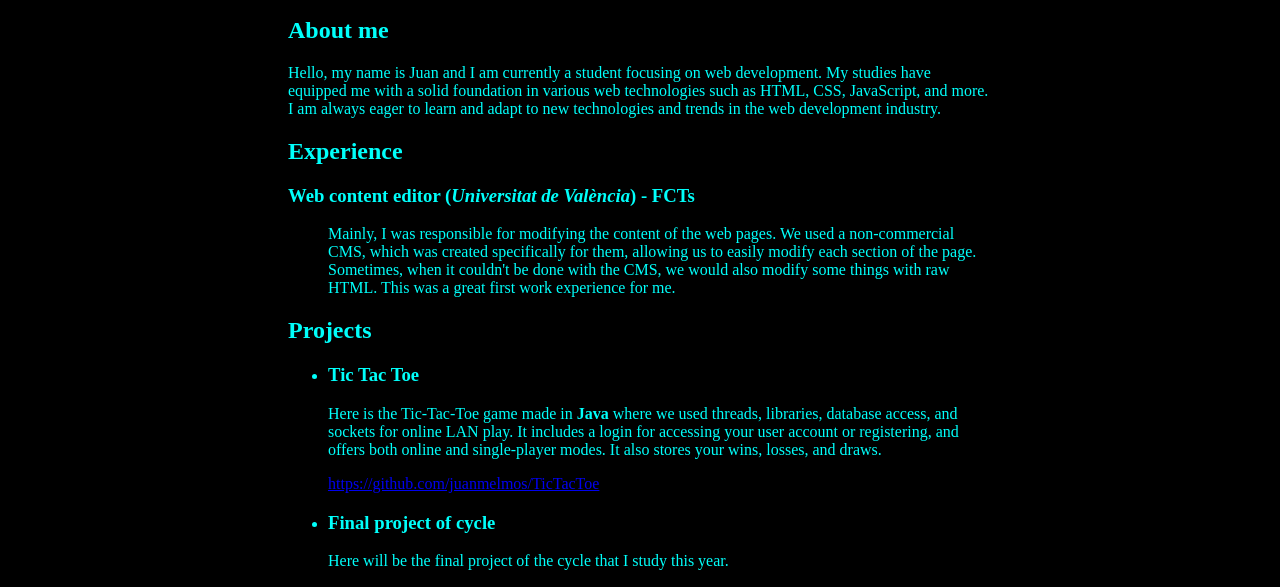
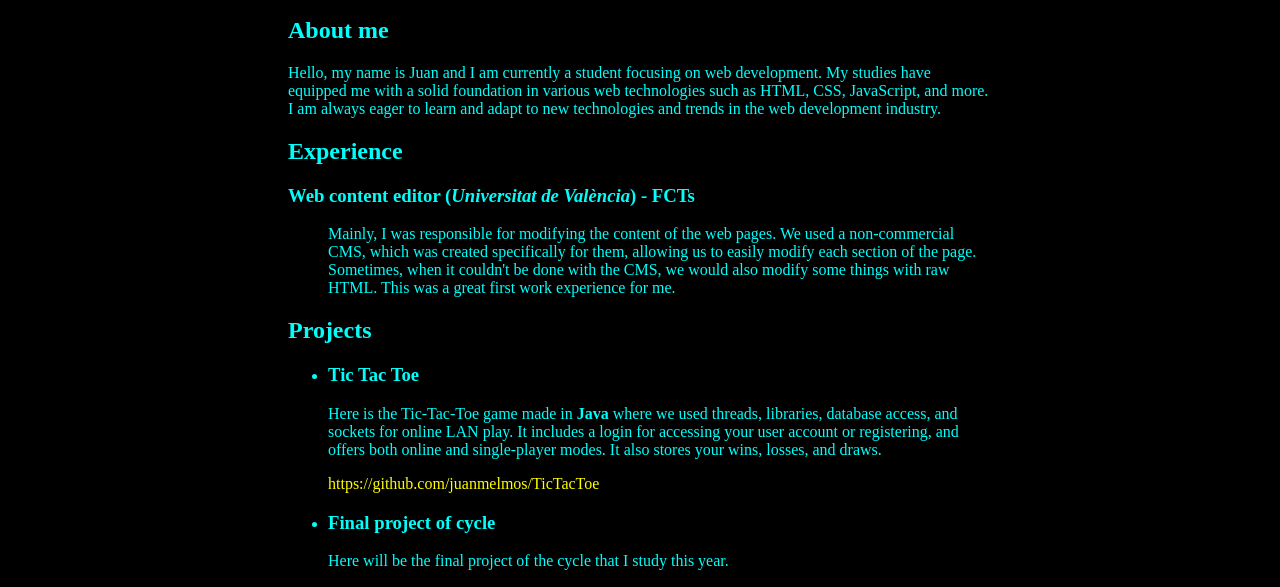
Before and after one commit to juanmelmos/juanmelmos.github.io, a plain HTML site: page index.html in a window 1280 px wide. Shown: the part 331-918 px from the top of the page. Drawn offline with Linux system fonts and the light colour scheme.

Commit message:
Style: Change links color

```diff
--- a/assets/css/style.css
+++ b/assets/css/style.css
@@ -17,6 +17,19 @@ header {
   display: flex;
   justify-content: space-between;
   align-items: center;
+}
+
+section a {
+  color: #FFFF00;
+  text-decoration: none;
+}
+
+section a:visited {
+  color: #FFA500;
+}
+
+section a:hover {
+  text-decoration: underline;
 }
 
 /* Fixed navigation menu at the top */
```
